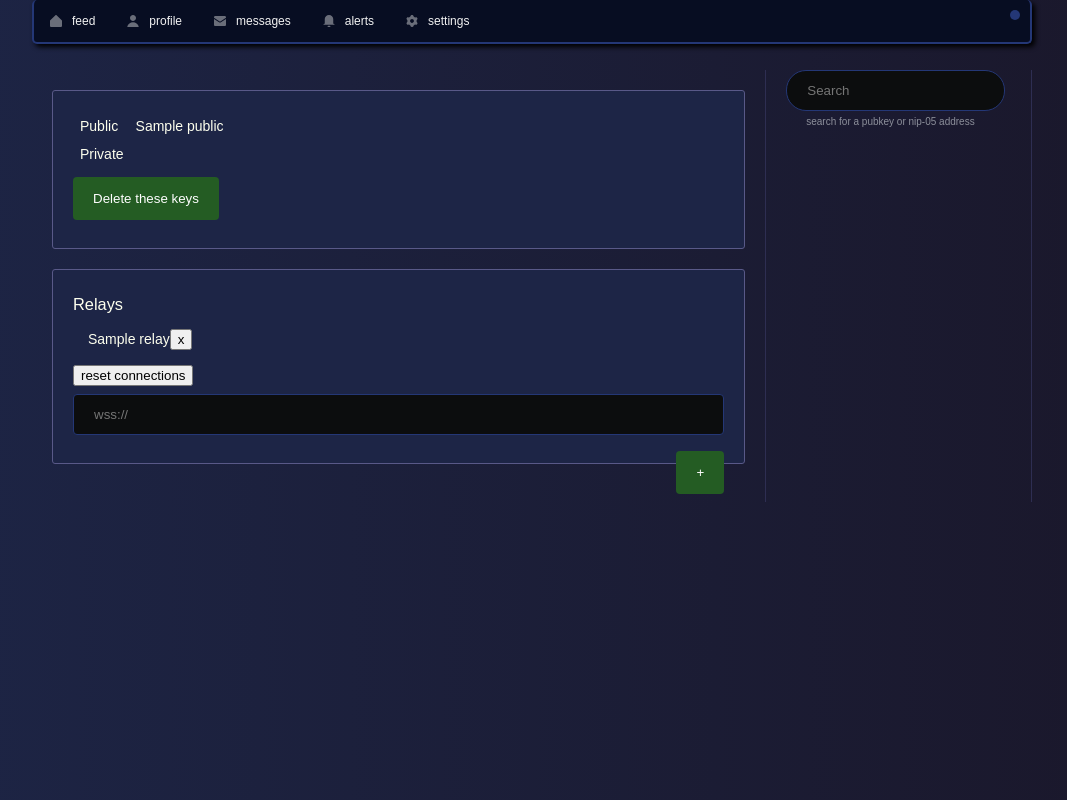
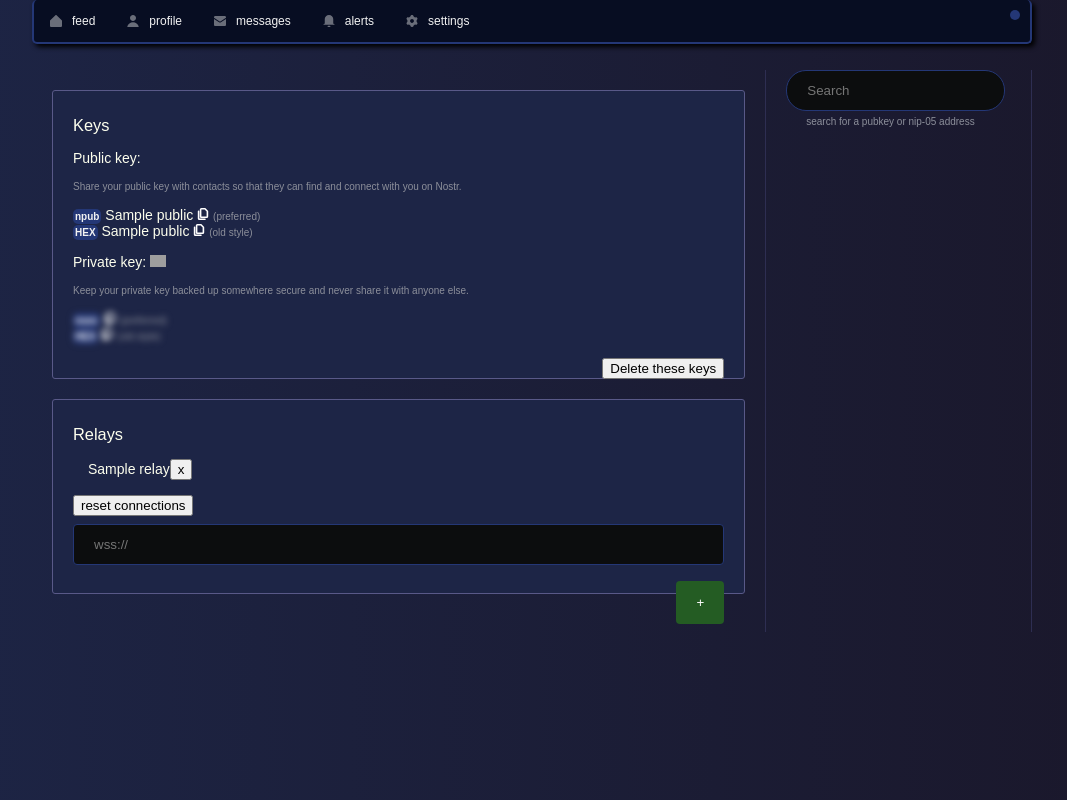
Before and after one commit to BrightonBTC/bija, a Flask app: template bija/templates/settings.html in a window 1280 px wide. Shown: the whole page, without its empty margins (108-1175 px from the left). Run offline with Flask 2, Linux system fonts and the light colour scheme; the template is opened without the code that fills it: most values are stand-ins (such as "Sample title", 1, 10 or a date in 2020); parts of the project's set-up code (start-up, migrations or seed data) failed here and were passed over; some libraries are stand-ins or nearby versions; grey boxes are pictures that could not be loaded.

Commit message:
bech32 key support and improved account management

```diff
--- a/bija/app.py
+++ b/bija/app.py
@@ -20,9 +20,8 @@ from bija.routes import *
 
 def main():
     init_gui(app, socketio)
+    #socketio.run(app)
 
 
 if __name__ == '__main__':
     main()
-    # init_gui(app, socketio)
-    # app.run()
--- a/bija/db.py
+++ b/bija/db.py
@@ -11,11 +11,6 @@ from bija.models import *
 DB_ENGINE = create_engine("sqlite:///bija.sqlite", echo=False)
 DB_SESSION = sessionmaker(autocommit=False, autoflush=False, bind=DB_ENGINE)
 
-DEFAULT_RELAYS = [
-    'wss://nostr.drss.io',
-    'wss://nostr-pub.wellorder.net',
-    'wss://nostr-relay.wlvs.space'
-]
 
 
 class BijaDB:
@@ -23,15 +18,15 @@ class BijaDB:
     def __init__(self, session):
         self.session = session
         Base.metadata.create_all(DB_ENGINE)
-        if not exists("bija.sqlite"):
-            self.setup()
+        # if not exists("bija.sqlite"):
+        #     self.setup()
 
-    def setup(self):
-        relays = []
-        for r in DEFAULT_RELAYS:
-            relays.append(Relay(name=r))
-        self.session.add_all(relays)
-        self.session.commit()
+    # def setup(self):
+    #     relays = []
+    #     for r in DEFAULT_RELAYS:
+    #         relays.append(Relay(name=r))
+    #     self.session.add_all(relays)
+    #     self.session.commit()
 
     def reset(self):
         self.session.query(Profile).delete()
--- a/bija/routes.py
+++ b/bija/routes.py
@@ -1,4 +1,5 @@
 import json
+import os
 from collections import OrderedDict
 from datetime import datetime
 from threading import Thread, Event
@@ -8,8 +9,11 @@ from flask_executor import Executor
 import pydenticon
 
 from bija.app import app, socketio
+from bija.config import DEFAULT_RELAYS
 from bija.db import BijaDB
 from bija.events import BijaEvents
+from bija.gui import MainWindow
+from python_nostr.nostr.bech32 import bech32_decode, decode, convertbits
 from python_nostr.nostr.key import PrivateKey
 
 from bija.password import encrypt_key, decrypt_key
@@ -36,6 +40,8 @@ class LoginState(IntEnum):
     LOGGED_IN = 0
     WITH_KEY = 1
     WITH_PASSWORD = 2
+    SET_RELAYS = 3
+    NEW_KEYS = 4
 
 
 @app.route('/')
@@ -77,20 +83,31 @@ def alerts_page():
     return render_template("alerts.html", page_id="alerts", title="alerts", alerts=alerts)
 
 
-@app.route('/login', methods=['POST'])
+@app.route('/login', methods=['GET', 'POST'])
 def login_page():
     EVENT_HANDLER.set_page('login', None)
     EXECUTOR.submit(EVENT_HANDLER.close_secondary_subscriptions)
     login_state = get_login_state()
+    message = None
+    data = None
     if request.method == 'POST':
         if process_login():
-            EXECUTOR.submit(EVENT_HANDLER.subscribe_primary)
-            EXECUTOR.submit(EVENT_HANDLER.message_pool_handler)
-            return redirect("/")
+            has_relays = DB.get_preferred_relay()
+            if session.get('new_keys') is not None:
+                login_state = LoginState.NEW_KEYS
+                data = session.get('keys')
+                session['new_keys'] = None
+            elif has_relays is None:
+                login_state = LoginState.SET_RELAYS
+                data = DEFAULT_RELAYS
+            else:
+                EXECUTOR.submit(EVENT_HANDLER.subscribe_primary)
+                EXECUTOR.submit(EVENT_HANDLER.message_pool_handler)
+                return redirect("/")
         else:
-            return render_template("login.html", title="Login", message="Incorrect key or password",
-                                   login_type=login_state)
-    return render_template("login.html", page_id="login", title="Login", login_type=login_state)
+            message = "Incorrect key or password"
+    return render_template("login.html",
+                           page_id="login", title="Login", login_type=login_state, message=message, data=data)
 
 
 @app.route('/profile', methods=['GET'])
@@ -222,12 +239,28 @@ def settings_page():
             settings = {}
             relays = DB.get_relays()
             EVENT_HANDLER.get_connection_status()
+            k = session.get("keys")
+
+            keys = {
+                "private": [k['private'], hex64_to_bech32("nsec", k['private'])],
+                "public": [k['public'], hex64_to_bech32("npub", k['public'])]
+            }
             return render_template(
                 "settings.html",
                 page_id="settings",
-                title="Settings", relays=relays, settings=settings, k=session.get("keys"))
+                title="Settings", relays=relays, settings=settings, k=keys)
     else:
         return render_template("login.html", title="Login", login_type=login_state)
+
+
+@app.route('/destroy_account')
+def destroy_account():
+    EVENT_HANDLER.close()
+    DB.reset()
+    session.clear()
+    if os.path.exists("bija.sqlite"):
+        os.remove("bija.sqlite")
+    return render_template("restart.html")
 
 
 @app.route('/upd_profile', methods=['POST', 'GET'])
@@ -602,7 +635,9 @@ def get_login_state():
 
 
 def process_login():
-    if 'login' in request.form.keys():
+    if 'confirm_new_keys' in request.form.keys():
+        return True
+    elif 'login' in request.form.keys():
         saved_pk = DB.get_saved_pk()
         k = decrypt_key(request.form['pw'].strip(), saved_pk.key)
         if is_hex_key(k):
@@ -614,12 +649,25 @@ def process_login():
     elif 'load_private_key' in request.form.keys():
         if len(request.form['private_key'].strip()) < 1:  # generate a new key
             private_key = None
+            session["new_keys"] = True
         elif is_hex_key(request.form['private_key'].strip()):
             private_key = request.form['private_key'].strip()
+        elif is_bech32_key(request.form['private_key'].strip()):
+            private_key = bech32_to_hex64('nsec', request.form['private_key'].strip())
+            if not private_key:
+                return False
         else:
             return False
         set_session_keys(private_key)
         return True
+
+    elif 'add_relays' in request.form.keys():
+        added = False
+        for item in request.form.getlist('relay'):
+            DB.insert_relay(item)
+            added = True
+        EVENT_HANDLER.open_connections()
+        return added
 
 
 def process_key_save(pk):
@@ -654,3 +702,10 @@ def set_session_keys(k):
     process_key_save(private_key)
     if DB.get_profile(public_key) is None:
         DB.add_profile(public_key)
+
+
+def shutdown_server():
+    func = request.environ.get('werkzeug.server.shutdown')
+    if func is None:
+        raise RuntimeError('Not running with the Werkzeug Server')
+    func()
--- a/bija/static/page.js
+++ b/bija/static/page.js
@@ -215,12 +215,16 @@ class bijaSettings{
     }
 
     setEventListeners(){
+
+        this.setPrivateKeyReveal()
         this.setUpdateConnsClickedEvent()
 
         const relays = document.querySelectorAll(".relay[data-url]");
         for (const relay of relays) {
             this.setRelayRemoveClickedEvent(relay)
         }
+
+        this.setDeleteKeysClicked()
 
         const relay_btn = document.querySelector("#addrelay");
         relay_btn.addEventListener("click", (event)=>{
@@ -234,6 +238,42 @@ class bijaSettings{
                 }
             }
             fetchFromForm('/add_relay', form, cb, {}, 'json')
+        });
+    }
+
+    setDeleteKeysClicked(){
+        const btn = document.querySelector('#del_keys')
+        btn.addEventListener("click", (event)=>{
+            event.preventDefault();
+            event.stopPropagation();
+            const container = document.createElement('div')
+            const txt = document.createElement('p')
+            const btn = document.createElement('input')
+            btn.setAttribute('type', 'button')
+            btn.setAttribute('value', 'confirm')
+            txt.innerText = "This action is irreversible! Make sure you've backed up your private key if you intend to access this account in the future. Clicking confirm below will completey remove all your data";
+            container.append(txt)
+            container.append(btn)
+            popup('')
+            document.querySelector('.popup').append(container)
+            btn.addEventListener("click", (event)=>{
+                window.location.href = '/destroy_account'
+            })
+        });
+    }
+
+    setPrivateKeyReveal(){
+        const key_el = document.querySelector('.privkey')
+        const reveal = document.querySelector('.show-key')
+        reveal.addEventListener("click", (event)=>{
+            if(key_el.classList.contains('show')){
+                key_el.classList.remove('show')
+                reveal.src = '/static/eye.svg'
+            }
+            else{
+                key_el.classList.add('show')
+                reveal.src = '/static/eye-off.svg'
+            }
         });
     }
 
--- a/bija/static/styles.css
+++ b/bija/static/styles.css
@@ -64,7 +64,7 @@ a{
     text-decoration:none;
 }
 
-input[type=text], textarea {
+input[type=text], input[type=password], textarea {
     width: 100%;
     padding: 12px 20px;
     margin: 8px 0;
@@ -337,6 +337,27 @@ input.post-submit {
 .im-settings-container input{
     flex: 1;
 }
+.show-key{
+    width:16px;
+    cursor: pointer;
+}
+.privkey{
+    filter: blur(3px);
+    pointer-events: none;
+}
+.privkey.show{
+    filter: unset;
+    pointer-events: all;
+}
+.key-format {
+    font-size: 10px;
+    color: var(--mnu-clr);
+    border-radius: 5px;
+    background: var(--bg-clr3);
+    padding: 2px;
+    font-weight: 800;
+}
+
 /* ---------- */
 
 
@@ -484,7 +505,7 @@ input[type=text].pname {
     margin-left:2%;
     float:right;
 }
-.profileloader input[type=text] {
+.profileloader input[type=text], .profileloader input[type=password] {
     width:80%;
 }
 
--- a/bija/templates/settings.html
+++ b/bija/templates/settings.html
@@ -2,16 +2,24 @@
 
 {%- block content -%}
 <div class="card">
-    <table>
-        <tr>
-            <td>Public</td><td>{{k['public']}}</td>
-        </tr>
-        <tr>
-            <td>Private</td><td>{{k['private']}}</td>
-        </tr>
-    </table>
+    <h3>Keys</h3>
+    <h4>Public key:</h4>
+    <p class="sm">Share your public key with contacts so that they can find and connect with you on Nostr.</p>
+    <p>
+        <span class="key-format">npub</span> {{k['public'][1]}} <img src="/static/copy.svg" class="clipboard" data-str="{{k['public'][1]}}"> <span class="sm">(preferred)</span>
+        <br>
+        <span class="key-format">HEX</span> {{k['public'][0]}} <img src="/static/copy.svg" class="clipboard" data-str="{{k['public'][0]}}"> <span class="sm">(old style)</span>
+    </p>
+    <h4>Private key: <img src="/static/eye.svg" class="show-key"></h4>
+    <p class="sm">Keep your private key backed up somewhere secure and never share it with anyone else.</p>
+    <p class="privkey">
+        <span class="key-format">nsec</span> {{k['private'][1]}} <img src="/static/copy.svg" class="clipboard" data-str="{{k['private'][1]}}"> <span class="sm">(preferred)</span>
+        <br>
+        <span class="key-format">HEX</span> {{k['private'][0]}} <img src="/static/copy.svg" class="clipboard" data-str="{{k['private'][0]}}"> <span class="sm">(old style)</span>
+    </p>
+
     <form method="post" action="/settings">
-        <input type="submit" name="del_keys" value="Delete these keys">
+        <input type="button" name="del_keys" id="del_keys" class="right" value="Delete these keys">
     </form>
 </div>
 <div class="card">
```
Also changed, not shown: bija/config.py (added, +8 -0 lines), bija/gui.py (+2 -12 lines), bija/helpers.py (+26 -0 lines), bija/static/login.js (added, +32 -0 lines), bija/templates/login.html (+21 -5 lines), bija/templates/restart.html (added, +18 -0 lines).
